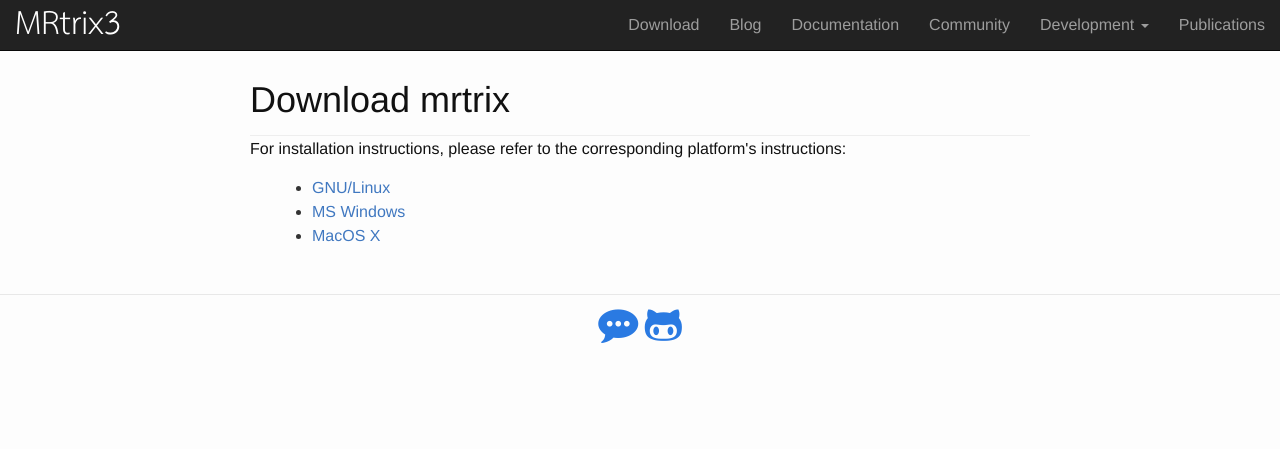
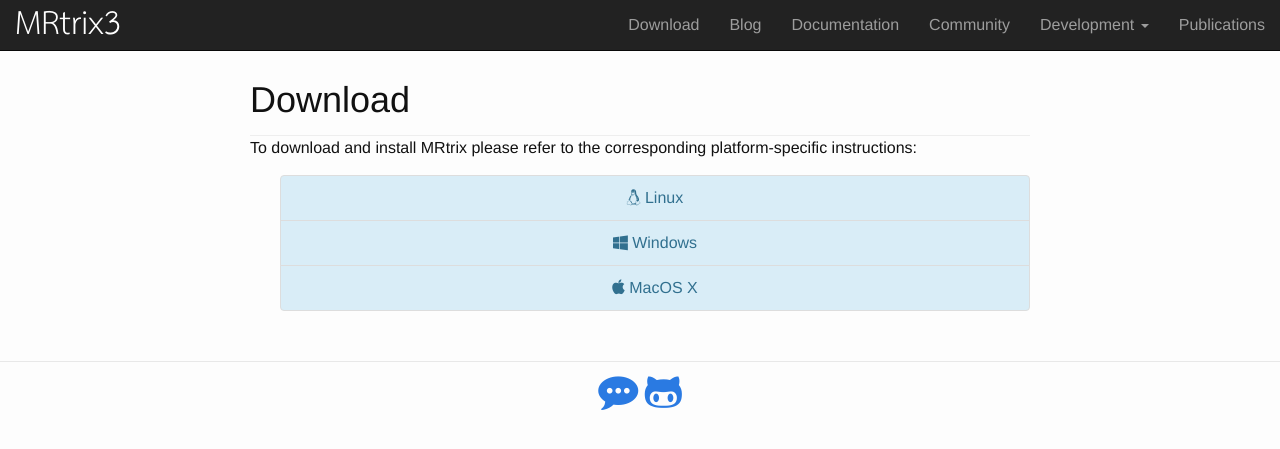
Before and after one commit to MRtrix3/MRtrix3.github.io, a Jekyll site: the page built from download.html, in a window 1280 px wide. Shown: the top 449 px of the page. Built offline with Jekyll 4.4.1, drawn with Linux system fonts in a browser that asks for light colours; nearby versions of some CDN libraries.

Commit message:
Polishing up new download page

```diff
--- a/_data/frontpage/banner.yml
+++ b/_data/frontpage/banner.yml
@@ -3,4 +3,4 @@ description: Advanced tools for the analysis of diffusion MRI data
 buttons:
     - title: Download
       icon: fa fa-download
-      link: https://github.com/MRtrix3/mrtrix3/wiki#supported-platforms--installation
+      link: /download
--- a/download.html
+++ b/download.html
@@ -4,20 +4,20 @@ layout: default
 
 <div class="home">
 
-    {% assign sorted_pubs = site.data.publications | sort: "year" | reverse %}
-
-    <h1>Download mrtrix</h1>
+    <h1>Download</h1>
 
     <hr>
 
-    <p> <span style="line-height: 25.6px;">For installation instructions, please refer to the corresponding platform&#39;s instructions:</span></p>
-    <ul style="box-sizing: border-box; padding: 0px 0px 0px 2em; margin-top: 0px; margin-bottom: 16px; color: rgb(51, 51, 51);">
-        <li style="box-sizing: border-box;">
-            <a href="https://github.com/MRtrix3/mrtrix3/wiki/Installing%20on%20Linux" style="box-sizing: border-box; color: rgb(64, 120, 192); text-decoration: none; background-color: transparent;">GNU/Linux</a></li>
-        <li style="box-sizing: border-box;">
-            <a href="https://github.com/MRtrix3/mrtrix3/wiki/Installing%20on%20Windows" style="box-sizing: border-box; color: rgb(64, 120, 192); text-decoration: none; background-color: transparent;">MS Windows</a></li>
-        <li style="box-sizing: border-box;">
-            <a href="https://github.com/MRtrix3/mrtrix3/wiki/Installing%20on%20MacOSX" style="box-sizing: border-box; color: rgb(64, 120, 192); text-decoration: none; background-color: transparent;">MacOS X</a></li>
-    </ul>
+    <p>To download and install MRtrix please refer to the corresponding platform-specific instructions:</p>
 
+    <div class="list-group text-center">
+        <ul>
+            {% for button in site.data.download %}
+                <a class="list-group-item list-group-item-info" href="{{ button.link }}" role="button">
+                    <i class="{{ button.icon }}"></i>
+                    {{ button.name }}
+                </a>
+            {% endfor %}
+        </ul>
+    </div>
 </div>
```
Also changed, not shown: _data/download.yml (added, +11 -0 lines).
